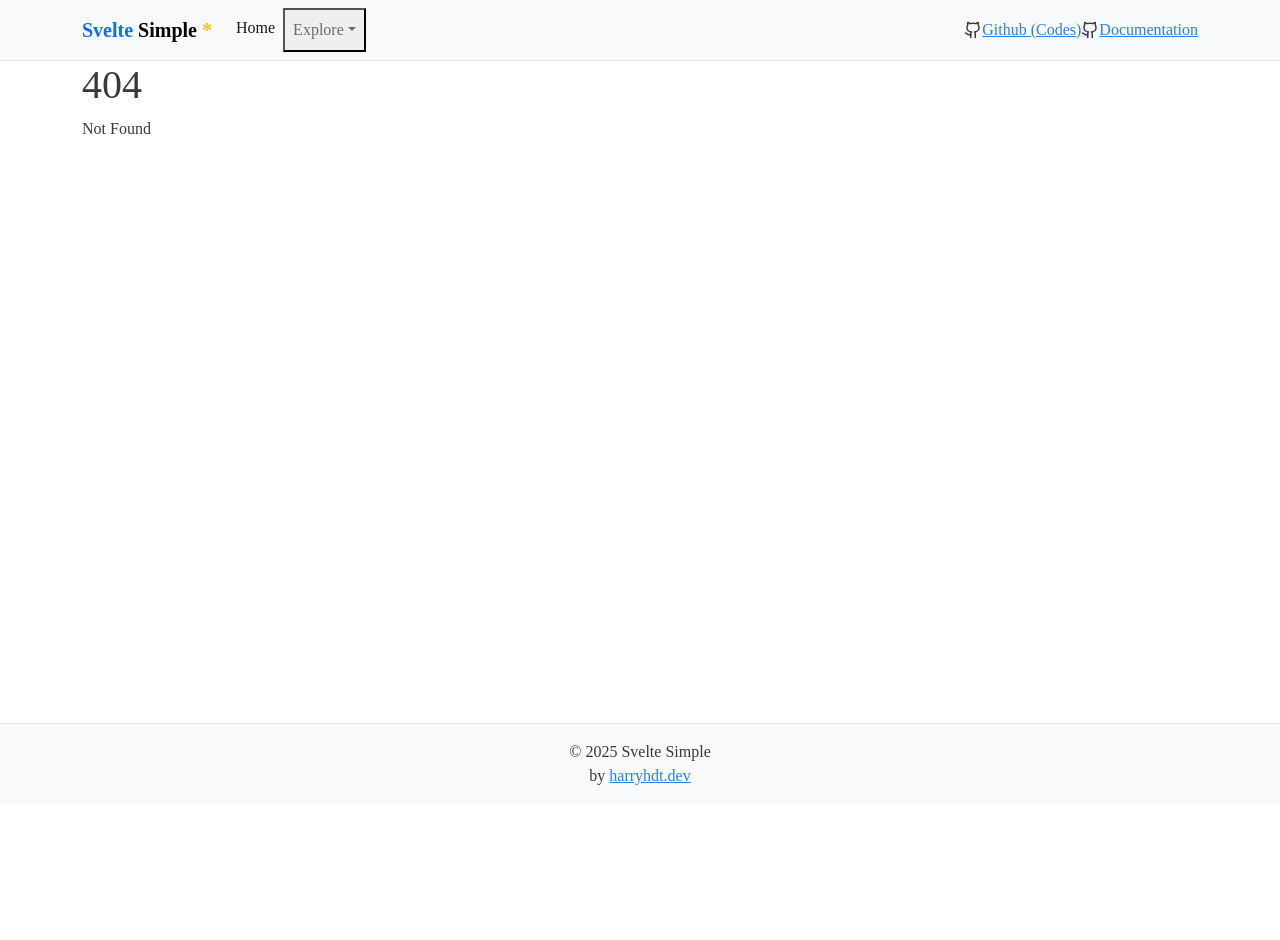
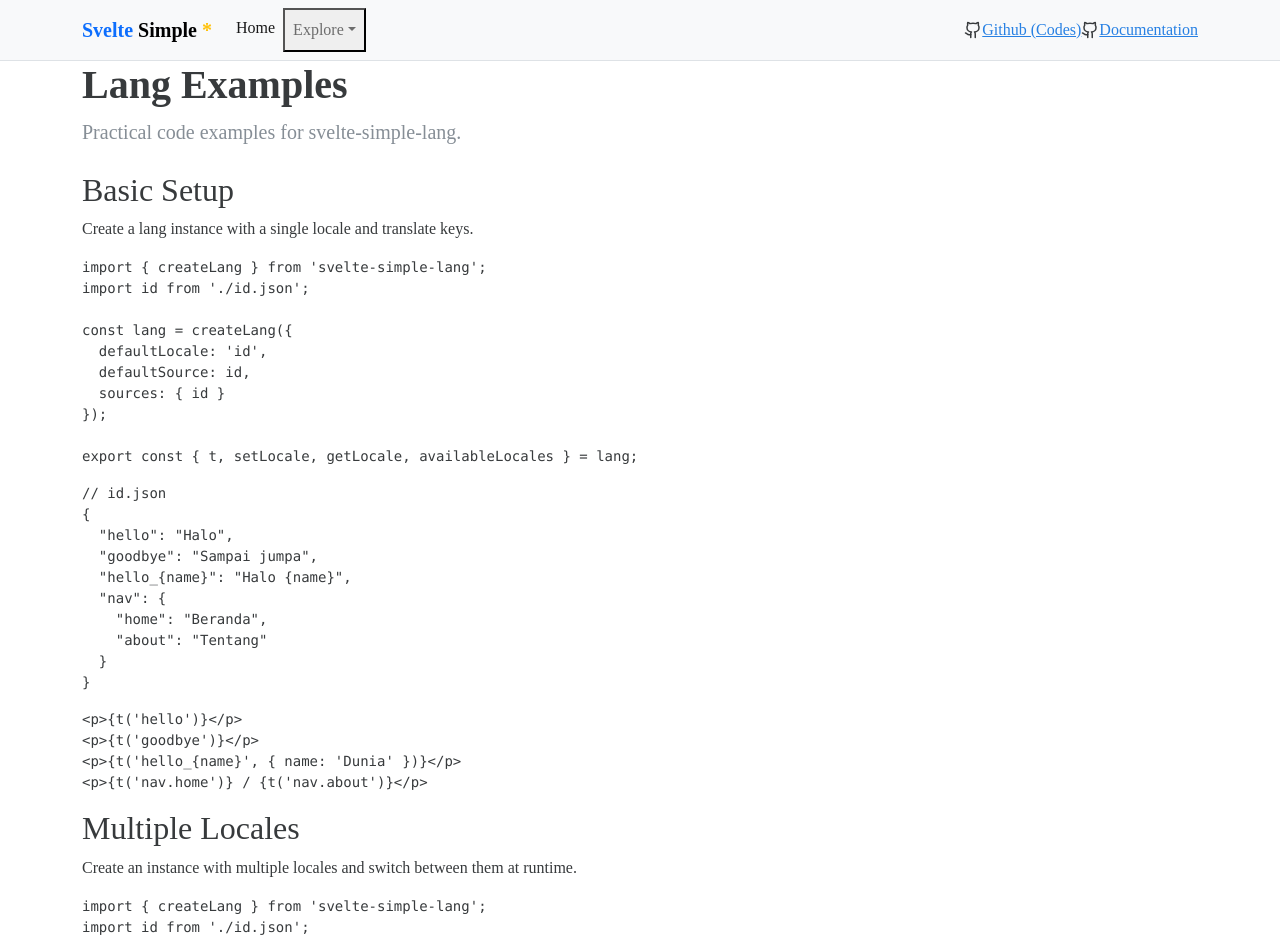
Before and after one commit to harryhdt/svelte-simple-usages, a SvelteKit app: page /docs/lang/examples in a window 1280 px wide. Before the commit this address had no page. Shown: the top 940 px of the page. Before the commit the page ends 804 px from the top, so only its background shows below. Built offline with nearby package versions, Linux system fonts and the light colour scheme; a web font is replaced by a local one.

Commit message:
feat: add practical code examples for svelte-simple-lang with setup, multiple locales, and lazy loading

```diff
--- /dev/null
+++ b/src/routes/docs/lang/examples/+page.svelte
@@ -0,0 +1,114 @@
+<div class="docs-content">
+	<h1 class="fw-bold mb-2">Lang Examples</h1>
+	<p class="lead text-muted mb-4">Practical code examples for svelte-simple-lang.</p>
+
+	<h2>Basic Setup</h2>
+	<p>Create a lang instance with a single locale and translate keys.</p>
+
+	<pre><code>import &lbrace; createLang &rbrace; from 'svelte-simple-lang';
+import id from './id.json';
+
+const lang = createLang(&lbrace;
+  defaultLocale: 'id',
+  defaultSource: id,
+  sources: &lbrace; id &rbrace;
+&rbrace;);
+
+export const &lbrace; t, setLocale, getLocale, availableLocales &rbrace; = lang;</code></pre>
+
+	<pre><code>// id.json
+&lbrace;
+  "hello": "Halo",
+  "goodbye": "Sampai jumpa",
+  "hello_&lbrace;name&rbrace;": "Halo &lbrace;name&rbrace;",
+  "nav": &lbrace;
+    "home": "Beranda",
+    "about": "Tentang"
+  &rbrace;
+&rbrace;</code></pre>
+
+	<pre><code>&lt;p&gt;&lbrace;t('hello')&rbrace;&lt;/p&gt;
+&lt;p&gt;&lbrace;t('goodbye')&rbrace;&lt;/p&gt;
+&lt;p&gt;&lbrace;t('hello_&lbrace;name&rbrace;', &lbrace; name: 'Dunia' &rbrace;)&rbrace;&lt;/p&gt;
+&lt;p&gt;&lbrace;t('nav.home')&rbrace; / &lbrace;t('nav.about')&rbrace;&lt;/p&gt;</code></pre>
+
+	<h2>Multiple Locales</h2>
+	<p>Create an instance with multiple locales and switch between them at runtime.</p>
+
+	<pre><code>import &lbrace; createLang &rbrace; from 'svelte-simple-lang';
+import id from './id.json';
+import en from './en.json';
+
+const lang = createLang(&lbrace;
+  defaultLocale: 'id',
+  defaultSource: id,
+  sources: &lbrace; id, en &rbrace;
+&rbrace;);
+
+export const &lbrace; t, setLocale, getLocale &rbrace; = lang;</code></pre>
+
+	<pre><code>// Switch locale programmatically
+await setLocale('en');
+console.log(getLocale()); // 'en'
+
+await setLocale('id');
+console.log(getLocale()); // 'id'</code></pre>
+
+	<h2>Parameters & Pluralization</h2>
+	<p>Keys embed <code>&lbrace;param&rbrace;</code> placeholders. Plural forms use <code>_zero</code> and <code>_plural</code> suffixes when <code>count</code> param is provided.</p>
+
+	<pre><code>// JSON keys
+"hello_&lbrace;name&rbrace;": "Hello &lbrace;name&rbrace;"
+"item_&lbrace;count&rbrace;": "&lbrace;count&rbrace; item"
+"item_&lbrace;count&rbrace;_zero": "No items"
+"item_&lbrace;count&rbrace;_plural": "&lbrace;count&rbrace; items"</code></pre>
+
+	<pre><code>// Usage
+t('hello_&lbrace;name&rbrace;', &lbrace; name: 'World' &rbrace;);   // "Hello World"
+
+t('item_&lbrace;count&rbrace;', &lbrace; count: 0 &rbrace;);   // "No items"       (_zero)
+t('item_&lbrace;count&rbrace;', &lbrace; count: 1 &rbrace;);   // "1 item"         (base)
+t('item_&lbrace;count&rbrace;', &lbrace; count: 5 &rbrace;);   // "5 items"        (_plural)
+t('item_&lbrace;count&rbrace;', &lbrace; count: 100 &rbrace;); // "100 items"      (_plural)</code></pre>
+
+	<h2>Lazy Loading</h2>
+	<p>Load locales asynchronously on first request — keeps initial bundle small.</p>
+
+	<pre><code>const lang = createLang(&lbrace;
+  defaultLocale: 'en',
+  defaultSource: en,
+  sources: &lbrace;
+    en,
+    jp: async () =&gt; &lbrace;
+      const res = await fetch('/locales/jp.json');
+      return &lbrace; default: await res.json() &rbrace;;
+    &rbrace;,
+    fr: async () =&gt; &lbrace;
+      const mod = await import('./fr.json');
+      return mod;
+    &rbrace;
+  &rbrace;
+&rbrace;);
+
+// jp and fr are loaded from network only when first requested
+await lang.setLocale('jp'); // triggers fetch
+await lang.setLocale('fr'); // triggers import
+await lang.setLocale('jp'); // cached — instant</code></pre>
+
+	<h2>LRU Cache Queue</h2>
+	<p>Control how many locales are kept in memory. Default is 5, minimum is 2. The default locale is never evicted.</p>
+
+	<pre><code>const lang = createLang(&lbrace;
+  defaultLocale: 'en',
+  defaultSource: en,
+  sources: &lbrace; en, jp, fr, ar, de, es &rbrace;,
+  maxCachedLocales: 4 // only 4 locales cached at a time
+&rbrace;);
+
+// Queue: [en] (default, pinned)
+await lang.setLocale('jp'); // Queue: [en, jp]
+await lang.setLocale('fr'); // Queue: [en, jp, fr]
+await lang.setLocale('ar'); // Queue: [en, jp, fr, ar]
+await lang.setLocale('de'); // Queue: [en, fr, ar, de] — jp evicted (oldest non-default)
+await lang.setLocale('jp'); // Queue: [en, ar, de, jp] — fr evicted</code></pre>
+</div>
```
